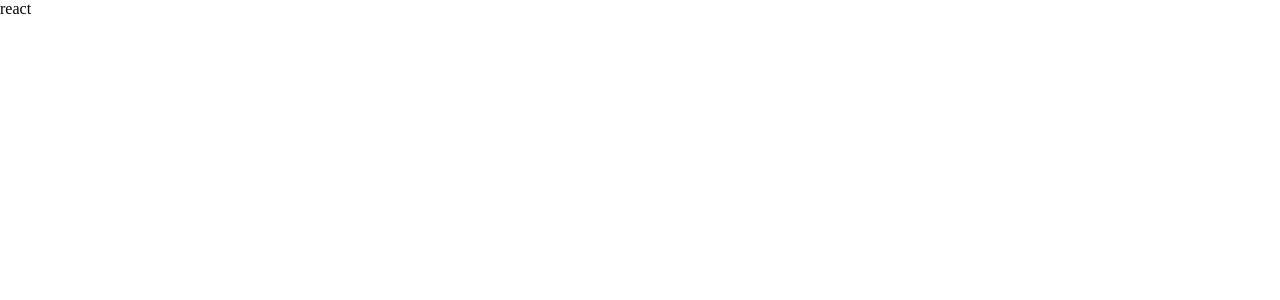
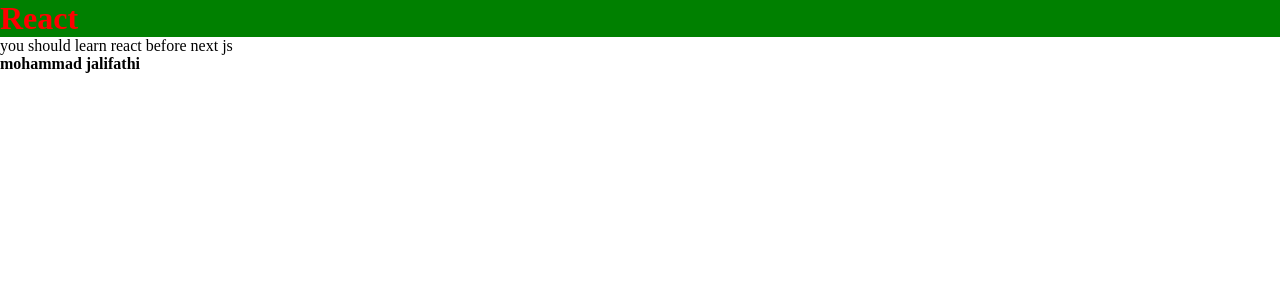
Before and after one commit to Mohammad-jf/next-page-routing, a Next.js app: page /courses/react in a window 1280 px wide. Shown: the top 300 px of the page. Built offline with nearby package versions, Linux system fonts and the light colour scheme.

Commit message:
style-jsx

```diff
--- a/pages/courses/react.js
+++ b/pages/courses/react.js
@@ -1,5 +1,19 @@
 function React() {
-  return <div>react</div>;
+  return (
+    <>
+      <h1>React</h1>
+      <p>you should learn react before next js</p>
+      <h4>mohammad jalifathi</h4>
+      <style jsx>
+        {`
+          h1 {
+            color: red;
+            background-color: green;
+          }
+        `}
+      </style>
+    </>
+  );
 }
 
 export default React;
```
